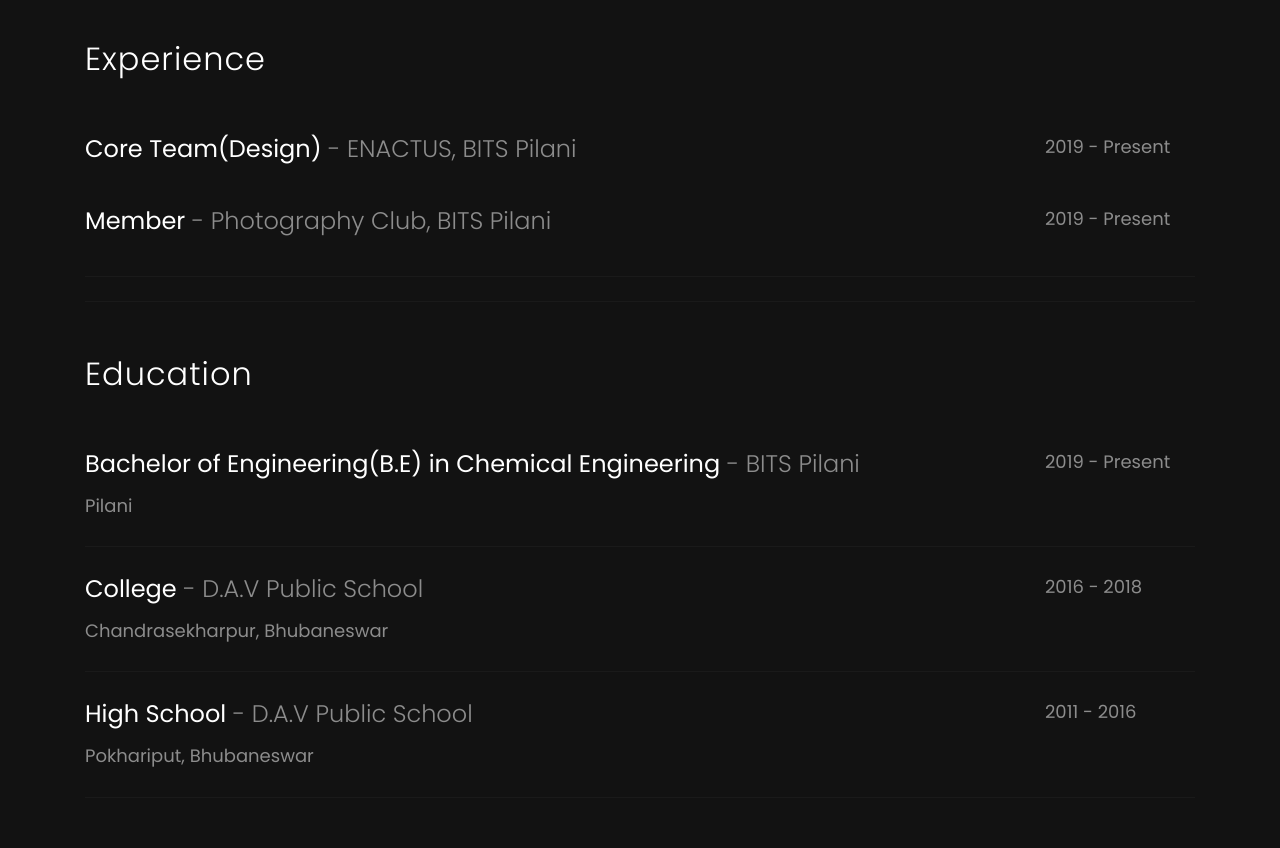
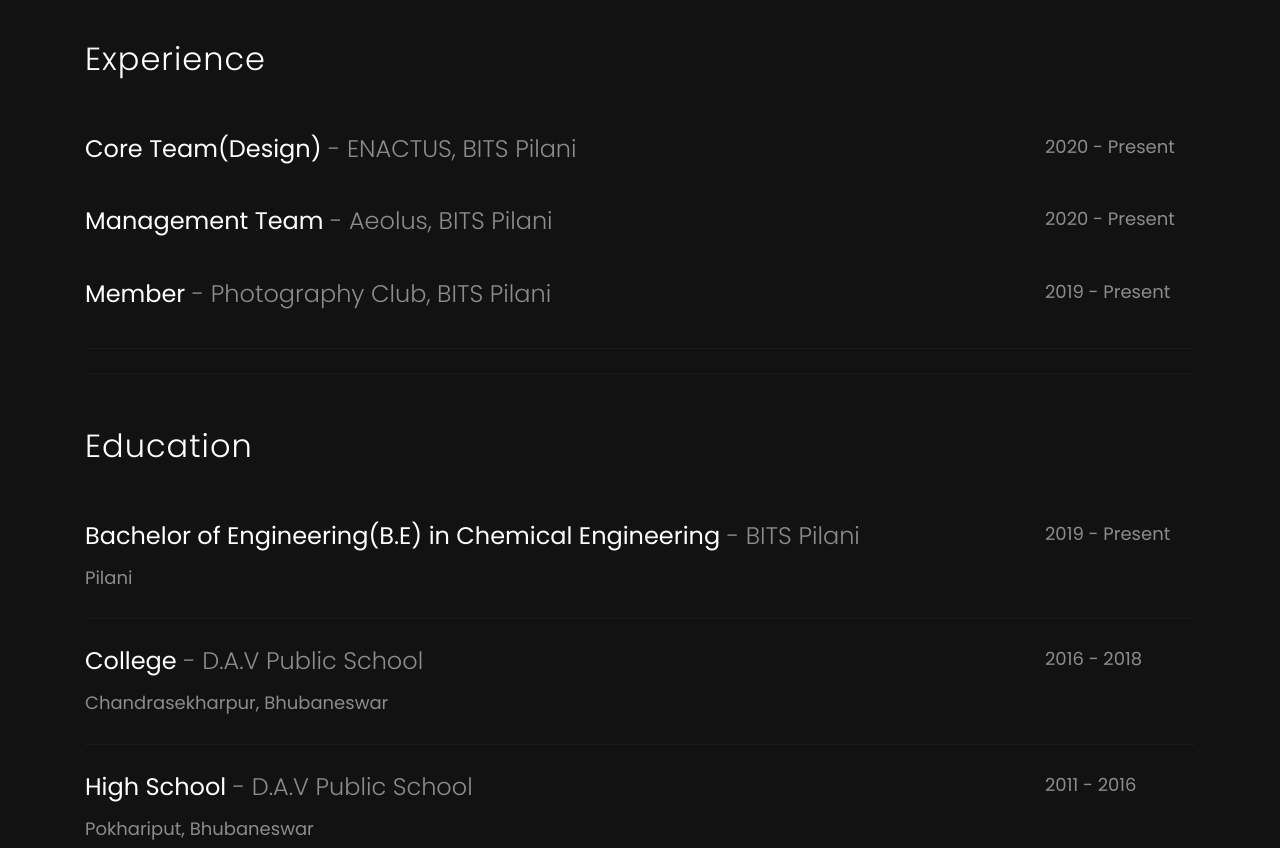
Before and after one commit to gaaraop/myCV, a website: page gaara/main.html in a window 1280 px wide. Shown: the part 2120-2968 px from the top of the page. Drawn offline with Linux system fonts and the light colour scheme; some packages are replaced by stand-ins of ours; no server answers; files whose address does not match are found by name.

Commit message:
Update main.html

```diff
--- a/gaara/main.html
+++ b/gaara/main.html
@@ -233,15 +233,15 @@
 	          				<h4>Core Team(Design) <span> - ENACTUS, BITS Pilani</span> </h4>
           				</div>
           				<div class="year">
-          					<p>2019 - Present</p>
+          					<p>2020 - Present</p>
           				</div>
-                  <!--<div class="exp-wrap py-4">
+                  <div class="exp-wrap py-4">
             				<div class="desc">
-  	          				<h4>Speaker Research <span> - TEDx, BITS Pilani</span> </h4>
+  	          				<h4>Management Team <span> - Aeolus, BITS Pilani</span> </h4>
             				</div>
             				<div class="year">
-            					<p>2019 - Present</p>
-            				</div>-->
+            					<p>2020 - Present</p>
+            				</div>
                     <div class="exp-wrap py-4">
               				<div class="desc">
     	          				<h4>Member <span> - Photography Club, BITS Pilani</span> </h4>
```
